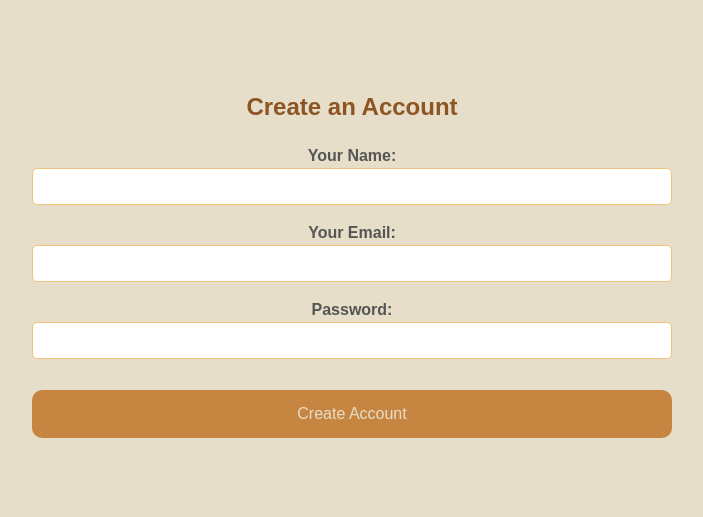
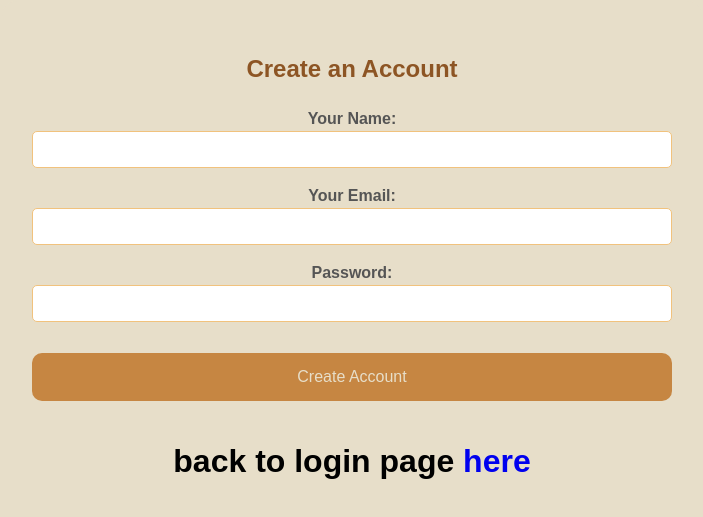
Before and after one commit to jaydenater21/Cultural-Questions1, a website: page account.html in a window 1280 px wide. Shown: the part 131-648 px from the top of the page, without its empty margins (288-991 px from the left). Drawn offline with Linux system fonts and the light colour scheme.

Commit message:
Update account.html

```diff
--- a/account.html
+++ b/account.html
@@ -26,5 +26,10 @@
 
         </button>
       </p>
+      <h1>back to login page
+        <a href="index.html" style="text-decoration: none;">
+            here
+        </a>
+     </h1>
     </form>
   </div>
```
